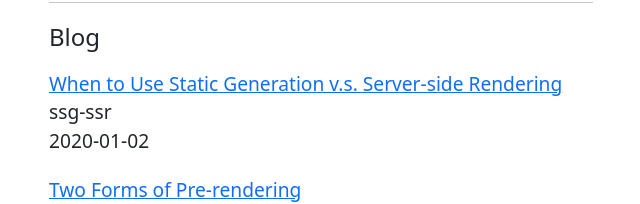
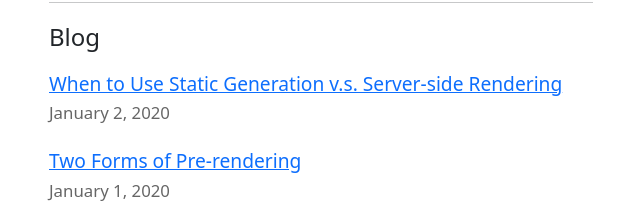
Before and after one commit to Lastor-Chen/learn-nextjs, a Next.js app: page / in a window 1280 px wide. Shown: the part 607-811 px from the top of the page, without its empty margins (319-959 px from the left). Built offline with nearby package versions, Linux system fonts and the light colour scheme.

Commit message:
[加入] 優化各頁 UI，引入 date-fns

```diff
--- /dev/null
+++ b/components/date-formatter.tsx
@@ -0,0 +1,11 @@
+import type { PropsWithChildren } from 'react'
+import { parseISO, format } from 'date-fns'
+
+type DateProps = { dateString: string }
+export default function DateFormatter(props: PropsWithChildren<DateProps>) {
+  const dateString = props.dateString ?? Date.now()
+  const date = parseISO(props.dateString)
+  const view = format(date, 'LLLL d, yyyy')
+
+  return <time dateTime={dateString}>{view}</time>
+}
--- a/lib/posts.ts
+++ b/lib/posts.ts
@@ -8,6 +8,7 @@ const postsDir = path.join(process.cwd(), 'posts')
 /** Define Markdown metadata via YAML front matter */
 export interface PostMeta {
   title: string
+  /** ISO format */
   date: string
 }
 
--- a/package.json
+++ b/package.json
@@ -6,6 +6,7 @@
     "start": "next start"
   },
   "dependencies": {
+    "date-fns": "^2.28.0",
     "gray-matter": "^4.0.3",
     "markdown-to-jsx": "^7.1.5",
     "next": "latest",
--- a/pages/index.tsx
+++ b/pages/index.tsx
@@ -5,6 +5,7 @@ import Layout, { siteTitle } from '@components/layout'
 import utilStyle from '@styles/utils.module.scss'
 import { getSortedPostsData } from '@lib/posts'
 import type { PostMeta } from '@lib/posts'
+import DateFormatter from '@components/date-formatter'
 
 interface HomeStaticProps {
   allPostsData: (PostMeta & {
@@ -47,12 +48,12 @@ const Home: NextPage<HomeStaticProps> = function(props) {
           {allPostsData.map((post) => (
             <li className={utilStyle.listItem} key={post.id}>
               <Link href={`/posts/${post.id}`}>
-                <a href="">{post.title}</a>
+                <a>{post.title}</a>
               </Link>
               <br />
-              {post.id}
-              <br />
-              {post.date}
+              <small className={utilStyle.lightText}>
+                <DateFormatter dateString={post.date} />
+              </small>
             </li>
           ))}
         </ul>
```
Also changed, not shown: pages/posts/[id].tsx (+10 -5 lines), 1 other file (tests, documents, lock files or other folders).
